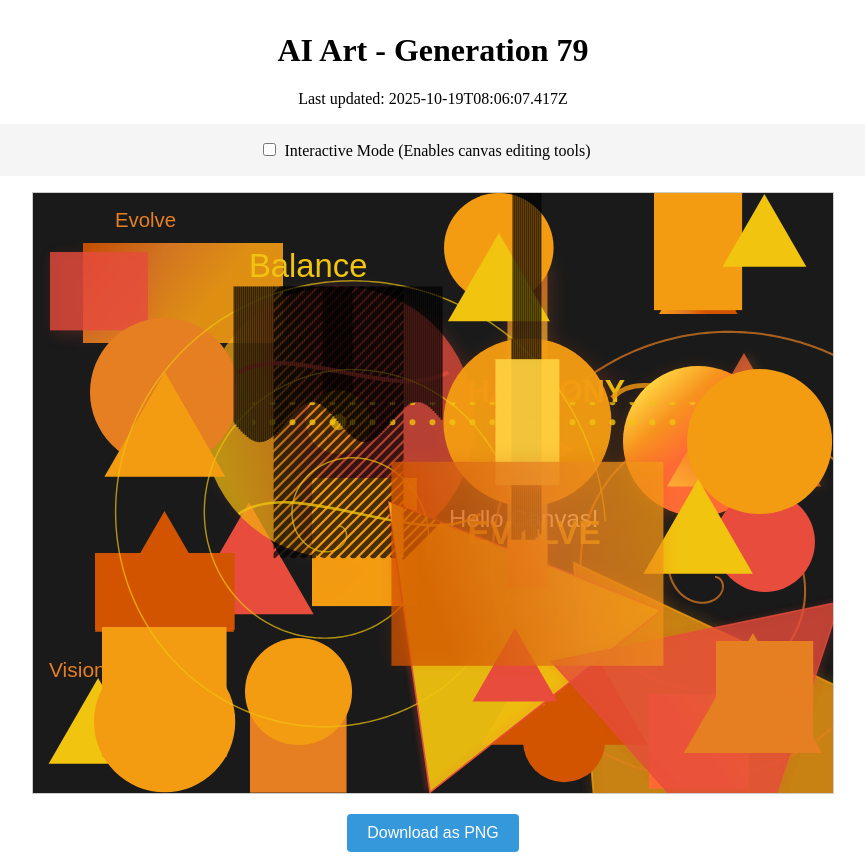
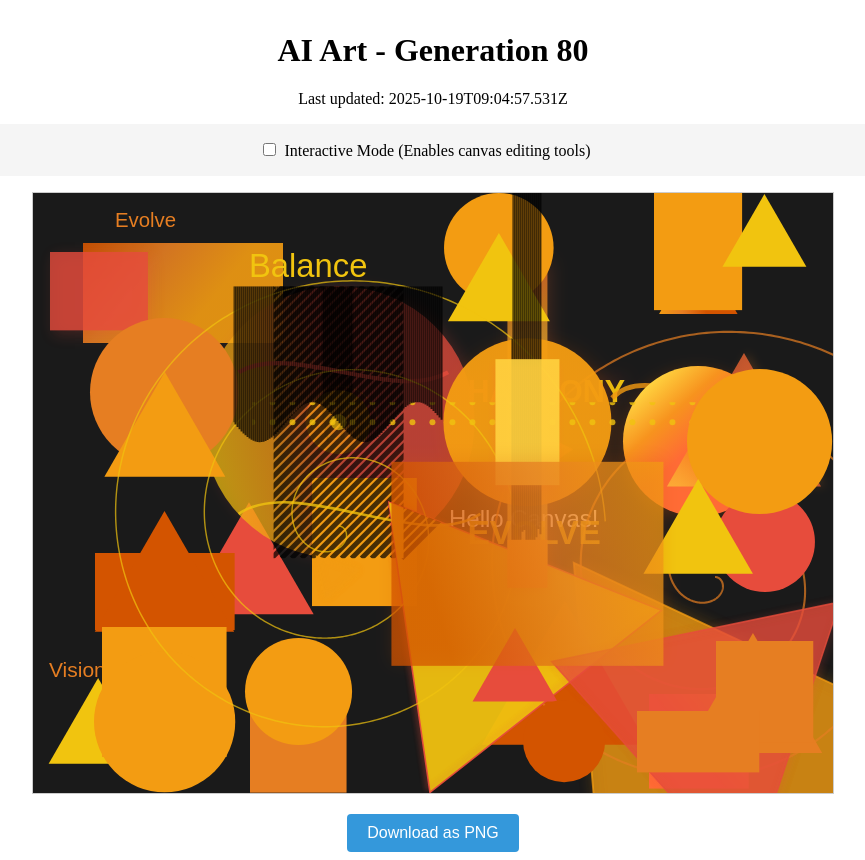
Before and after one commit to mcclowes/ai-art, a React (Vite) app: page / in a window 1280 px wide. Shown: the whole page, without its empty margins (207-1072 px from the left). Built offline with nearby package versions, Linux system fonts and the light colour scheme.

Commit message:
Improve artwork - Generation 80

```diff
--- a/src/artwork-state.ts
+++ b/src/artwork-state.ts
@@ -987,9 +987,18 @@ export const artworkState: ArtworkState = {
       "height": 101.78970985401166,
       "fillStyle": "#e67e22",
       "id": "element_1760861167417"
+    },
+    {
+      "type": "rectangle",
+      "x": 604,
+      "y": 518,
+      "width": 122.28825827665418,
+      "height": 61.364189280397014,
+      "fillStyle": "#e67e22",
+      "id": "element_1760864697531"
     }
   ],
-  "generation": 79,
-  "lastUpdated": "2025-10-19T08:06:07.417Z",
+  "generation": 80,
+  "lastUpdated": "2025-10-19T09:04:57.531Z",
   "cycleStarted": "2025-10-16T02:32:55.705Z"
 };
```
